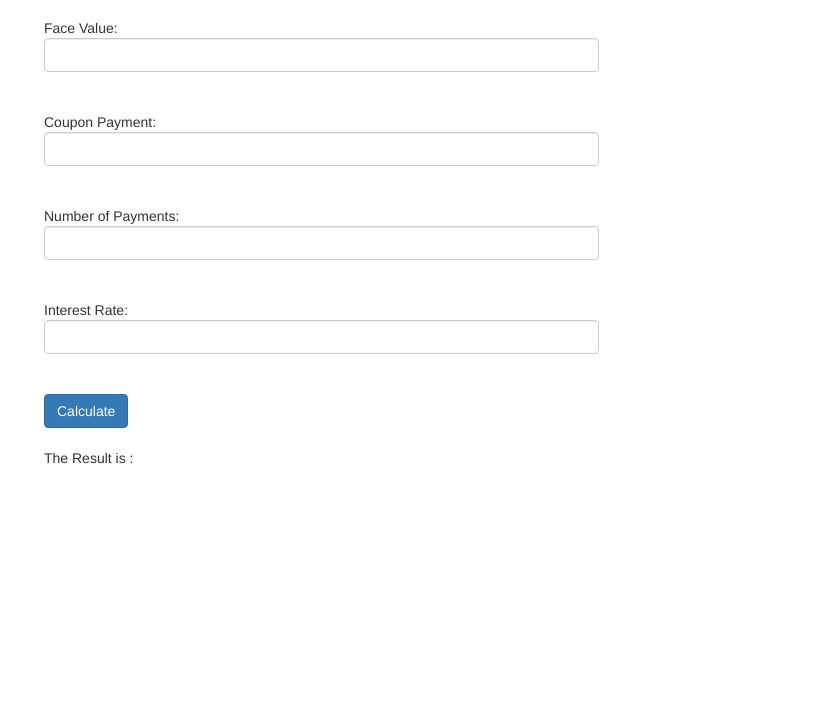
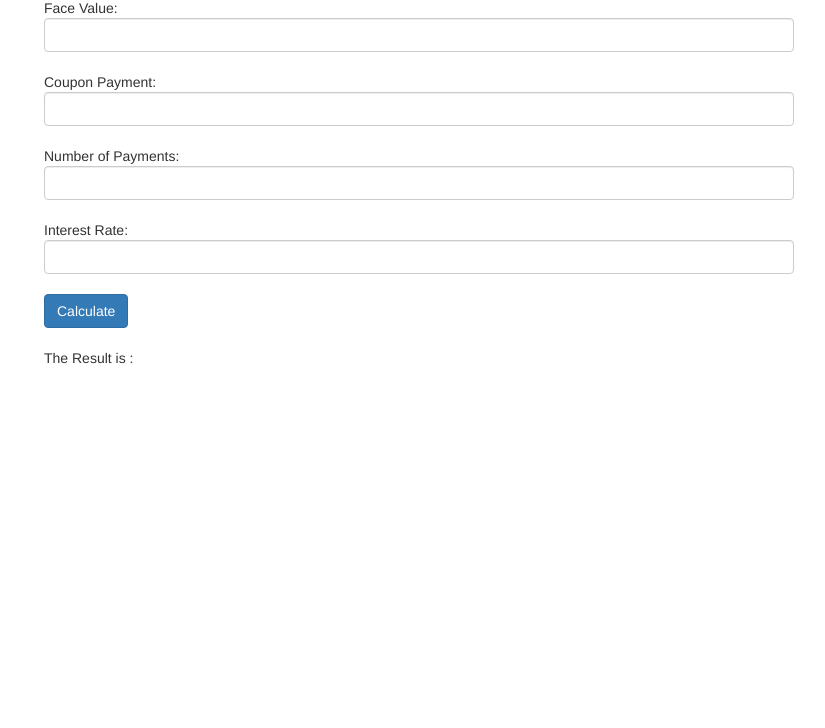
Before and after one commit to LeCray/Bond_Calc, a plain HTML site: page index.html in a window 1280 px wide. Shown: the part 72-800 px from the top of the page, without its empty margins (26-851 px from the left). Drawn offline with nearby package versions, Linux system fonts and the light colour scheme.

Commit message:
Add files via upload

```diff
--- a/index.html
+++ b/index.html
@@ -30,18 +30,18 @@
 
   	<div class="container">
   		<div class="row">
-  			<div class="col-xs-6">
-			  	<h1> Bond Calculator </h1>
-			  	<br>
+		  	<h1> Bond Calculator </h1>
+  			<div class="col-xs-8">
+
 			  	<form>
-					Face Value: <input type="text" id="F" class="form-control"/>
-					<br><br>
-					Coupon Payment: <input type="text" id="C" class="form-control"/>
-					<br><br>
-					Number of Payments: <input type="text" id="N" class="form-control" />
-					<br><br>
-					Interest Rate: <input type="text" id="I" class="form-control"/>
-					<br><br>
+					Face Value: <input type="number" id="F" class="form-control"/>
+					<br>
+					Coupon Payment: <input type="number" id="C" class="form-control"/>
+					<br>
+					Number of Payments: <input type="number" id="N" class="form-control" />
+					<br>
+					Interest Rate: <input type="number" id="I" class="form-control"/>
+					<br>
 					<input type="button" onClick="calc()" Value="Calculate" class="btn btn-primary" />
 					<br>
 				</form>
```
